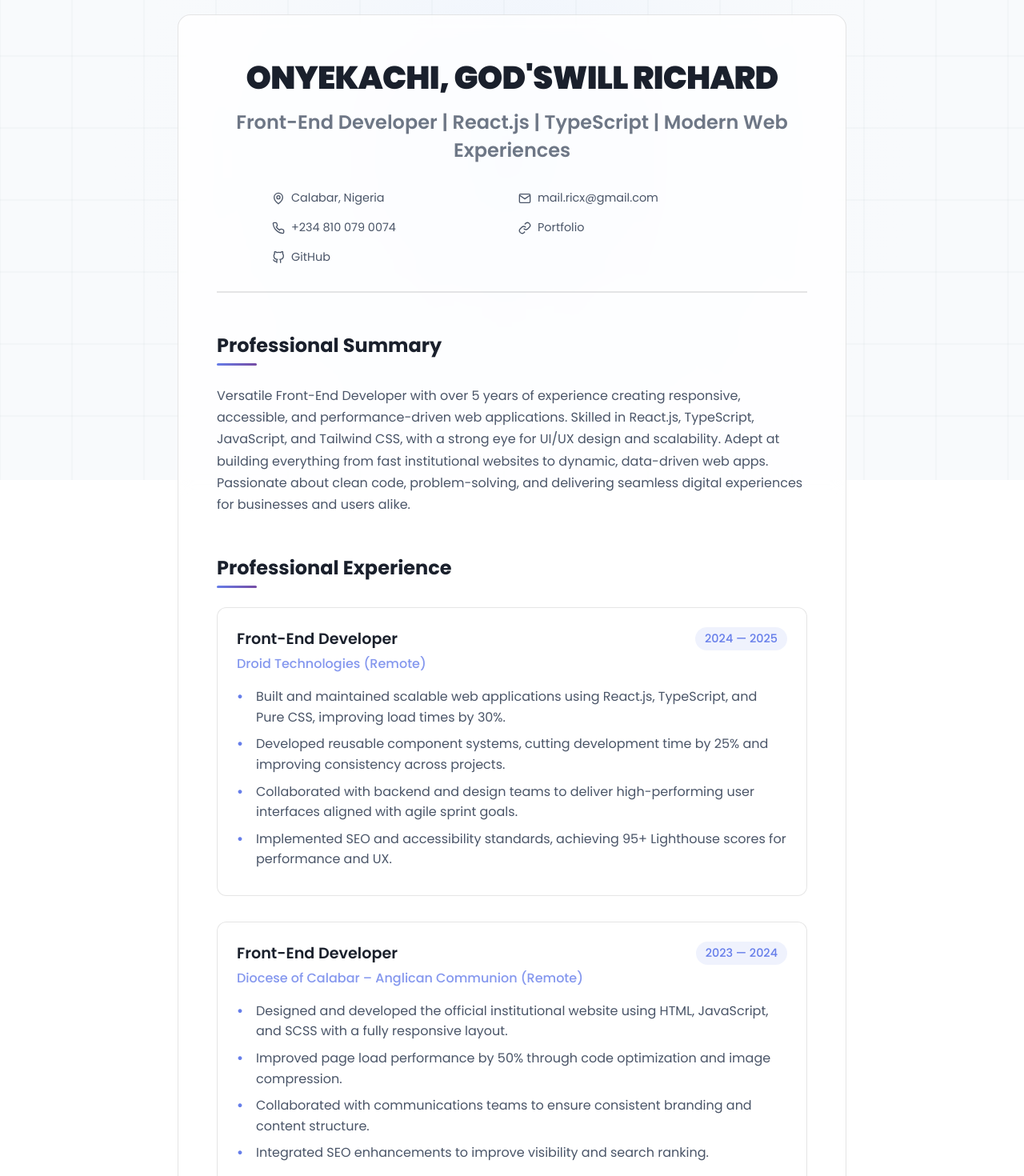
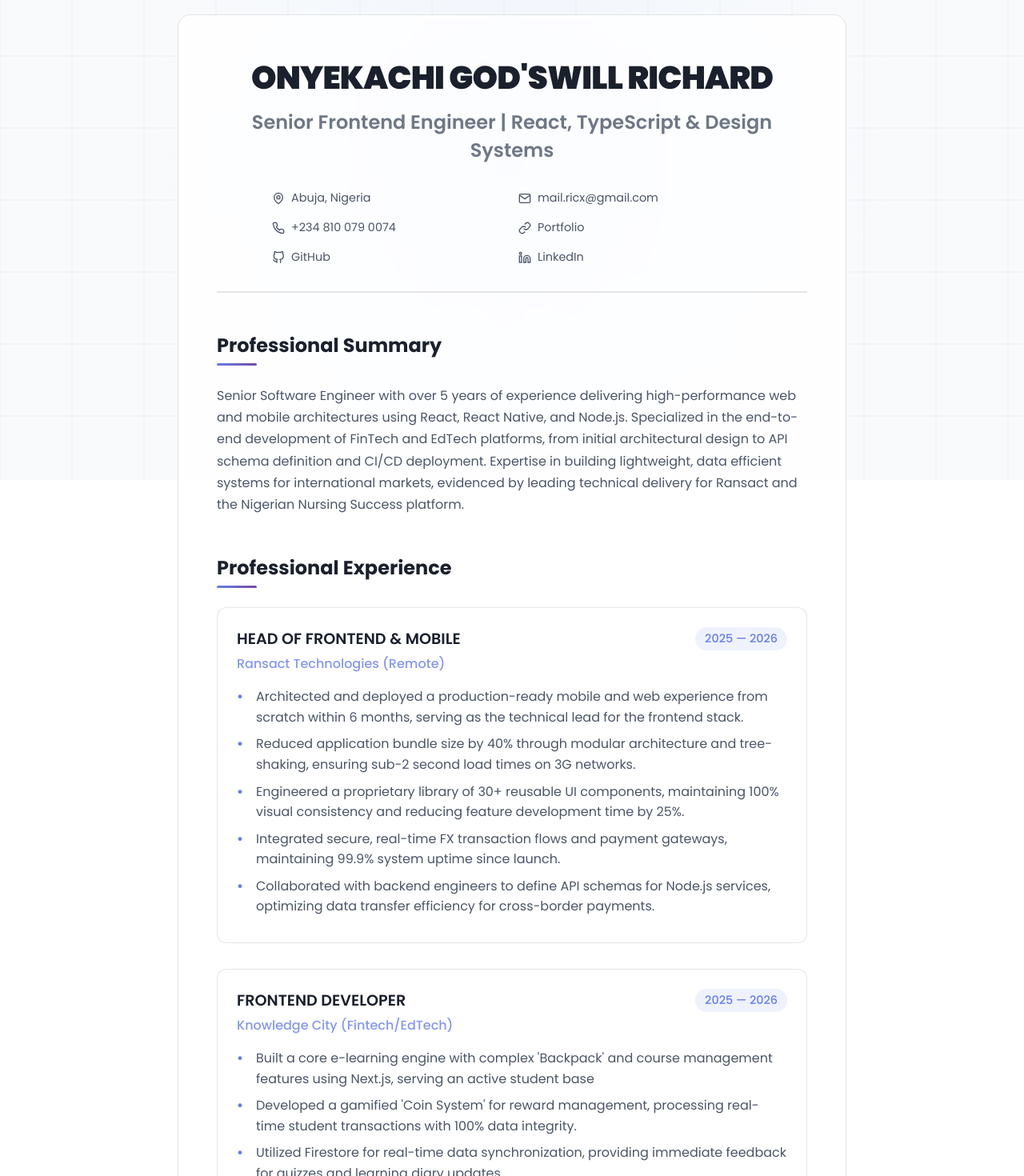
Before and after one commit to kachiDeGreat/portfolio_design, a React (Create React App) app: page /resume in a window 1280 px wide. Shown: the part 200-1670 px from the top of the page at 80% size. Built offline with nearby package versions, Linux system fonts and the light colour scheme.

Commit message:
updated cv

```diff
--- a/src/ui/pages/Resume.tsx
+++ b/src/ui/pages/Resume.tsx
@@ -4,11 +4,47 @@ import { useTheme } from "../components/theme/ThemeContext";
 import "./Resume.css";
 import { Link } from "react-router-dom";
 import SocialLinks from "../components/socialLinks/SocialLinks";
+// import SocialLinks from "../components/socialLinks/SocialLinks";
+// import { title } from "process";
 
 const Resume: React.FC = () => {
   const { theme } = useTheme();
 
   const experiences = [
+    {
+      title: "HEAD OF FRONTEND & MOBILE",
+      company: "Ransact Technologies (Remote)",
+      period: "2025 — 2026",
+      responsibilities: [
+        "Architected and deployed a production-ready mobile and web experience from scratch within 6 months, serving as the technical lead for the frontend stack.",
+        "Reduced application bundle size by 40% through modular architecture and tree-shaking, ensuring sub-2 second load times on 3G networks.",
+        "Engineered a proprietary library of 30+ reusable UI components, maintaining 100% visual consistency and reducing feature development time by 25%.",
+        "Integrated secure, real-time FX transaction flows and payment gateways, maintaining 99.9% system uptime since launch.",
+        "Collaborated with backend engineers to define API schemas for Node.js services, optimizing data transfer efficiency for cross-border payments.",
+      ],
+    },
+    {
+      title: "FRONTEND DEVELOPER",
+      company: "Knowledge City (Fintech/EdTech)",
+      period: "2025 — 2026",
+      responsibilities: [
+        "Built a core e-learning engine with complex 'Backpack' and course management features using Next.js, serving an active student base",
+        "Developed a gamified 'Coin System' for reward management, processing real-time student transactions with 100% data integrity.",
+        "Utilized Firestore for real-time data synchronization, providing immediate feedback for quizzes and learning diary updates.",
+        "Partnered with product teams to refine UI/UX, achieving a measurable reduction in friction during the user onboarding process.",
+      ],
+    },
+    {
+      title: "Lead Developer",
+      company: "Nigerian Nursing Success (Project-Based)",
+      period: "2024 — 2026",
+      responsibilities: [
+        "Designed and launched an EdTech assessment platform used by 1,000+ nursing students to prepare for professional examinations.",
+        "Engineered a rigorous automated scoring engine with randomized question banks, reducing manual grading efforts by 100%.",
+        "Developed internal administrative dashboards to manage secure exam audit logs and track individual student performance analytics.",
+        "Managed the full project lifecycle from requirement gathering to deployment on Vercel and Firebase.",
+      ],
+    },
     {
       title: "Front-End Developer",
       company: "Droid Technologies (Remote)",
@@ -64,21 +100,32 @@ const Resume: React.FC = () => {
   ];
 
   const technicalSkills = {
-    Languages: ["JavaScript (ES6+)", "TypeScript", "HTML5", "CSS3", "SCSS"],
-    "Frameworks & Libraries": [
+    Languages: [
+      "JavaScript (ES6+)",
+      "TypeScript",
+      "Node.js (NestJS/Express)",
+      "PHP",
+      "HTML5",
+      "CSS3/SCSS",
+    ],
+    "Frontend & Mobile": [
       "React.js",
+      "React Native",
       "Next.js",
+      "Vite",
       "Tailwind CSS",
       "Bootstrap",
-      "jQuery",
+      "Material UI (MUI)",
     ],
-    "Backend & APIs": [
-      "Firebase",
-      "Node.js",
-      "Express.js",
-      "REST APIs",
-      "GraphQL",
+
+    "Backend & Cloud": [
+      "Firebase (Firestore, Auth, Functions)",
+      "RESTful APIs",
+      "API Schema Design",
+      "Azure DevOps",
+      "PostgreSQL",
     ],
+
     "Tools & Platforms": [
       "Git",
       "GitHub",
@@ -87,11 +134,14 @@ const Resume: React.FC = () => {
       "Webpack",
       "Render",
     ],
-    "Testing & Optimization": [
-      "Chrome DevTools",
-      "Lighthouse",
-      "Jest",
-      "SEO Optimization",
+    "Tools & Engineering": [
+      "Git",
+      "GitHub",
+      "CI/CD Pipelines",
+      "Figma",
+      "Unit/E2E Testing (Jest)",
+      "Component-Driven Design",
+      "Performance Optimization",
     ],
     "Design & Workflow": [
       "Figma",
@@ -109,18 +159,18 @@ const Resume: React.FC = () => {
     ],
   };
 
-  const softSkills = [
-    "Problem-solving",
-    "UI/UX Design",
-    "Collaboration",
-    "Clean Code",
-    "Accessibility",
-    "Performance",
-    "Scalability",
-    "Agile Development",
-    "SEO Optimization",
-    "Cross-functional Teamwork",
-  ];
+  // const softSkills = [
+  //   "Problem-solving",
+  //   "UI/UX Design",
+  //   "Collaboration",
+  //   "Clean Code",
+  //   "Accessibility",
+  //   "Performance",
+  //   "Scalability",
+  //   "Agile Development",
+  //   "SEO Optimization",
+  //   "Cross-functional Teamwork",
+  // ];
 
   // const projects = [
   //   {
@@ -171,10 +221,9 @@ const Resume: React.FC = () => {
           <div className="resume-container">
             {/* Header */}
             <header className="resume-header">
-              <h1 className="resume-name">ONYEKACHI, GOD'SWILL RICHARD</h1>
+              <h1 className="resume-name">ONYEKACHI GOD'SWILL RICHARD</h1>
               <h2 className="resume-title">
-                Front-End Developer | React.js | TypeScript | Modern Web
-                Experiences
+                Senior Frontend Engineer | React, TypeScript & Design Systems
               </h2>
               <div className="resume-contact">
                 <div className="contact-item">
@@ -189,7 +238,7 @@ const Resume: React.FC = () => {
                     <path d="M20 10c0 6-8 12-8 12s-8-6-8-12a8 8 0 0 1 16 0Z" />
                     <circle cx="12" cy="10" r="3" />
                   </svg>
-                  Calabar, Nigeria
+                  Abuja, Nigeria
                 </div>
                 <div className="contact-item">
                   <svg
@@ -257,6 +306,27 @@ const Resume: React.FC = () => {
                     GitHub
                   </a>
                 </div>
+                <div className="contact-item">
+                  <svg
+                    width="16"
+                    height="16"
+                    viewBox="0 0 24 24"
+                    fill="none"
+                    stroke="currentColor"
+                    strokeWidth="2"
+                  >
+                    <path d="M16 8a6 6 0 0 1 6 6v7h-4v-7a2 2 0 0 0-2-2 2 2 0 0 0-2 2v7h-4v-7a6 6 0 0 1 6-6z" />
+                    <rect x="2" y="9" width="4" height="12" />
+                    <circle cx="4" cy="4" r="2" />
+                  </svg>
+                  <a
+                    href="https://www.linkedin.com/in/richard-godswill"
+                    target="_blank"
+                    rel="noopener noreferrer"
+                  >
+                    LinkedIn
+                  </a>
+                </div>
               </div>
             </header>
 
@@ -264,14 +334,15 @@ const Resume: React.FC = () => {
             <section className="resume-section">
               <h3 className="section-title">Professional Summary</h3>
               <p className="about-text">
-                Versatile Front-End Developer with over 5 years of experience
-                creating responsive, accessible, and performance-driven web
-                applications. Skilled in React.js, TypeScript, JavaScript, and
-                Tailwind CSS, with a strong eye for UI/UX design and
-                scalability. Adept at building everything from fast
-                institutional websites to dynamic, data-driven web apps.
-                Passionate about clean code, problem-solving, and delivering
-                seamless digital experiences for businesses and users alike.
+                Senior Software Engineer with over 5 years of experience
+                delivering high-performance web and mobile architectures using
+                React, React Native, and Node.js. Specialized in the end-to-end
+                development of FinTech and EdTech platforms, from initial
+                architectural design to API schema definition and CI/CD
+                deployment. Expertise in building lightweight, data efficient
+                systems for international markets, evidenced by leading
+                technical delivery for Ransact and the Nigerian Nursing Success
+                platform.
               </p>
             </section>
 
@@ -356,18 +427,6 @@ const Resume: React.FC = () => {
               </div>
             </section>
 
-            {/* Soft Skills */}
-            <section className="resume-section">
-              <h3 className="section-title">Soft Skills</h3>
-              <div className="soft-skills">
-                {softSkills.map((skill) => (
-                  <span key={skill} className="soft-skill-tag">
-                    {skill}
-                  </span>
-                ))}
-              </div>
-            </section>
-
             {/* Open Source & Community */}
             <section className="resume-section">
               <h3 className="section-title">Open Source & Community</h3>
```
Also changed, not shown: 1 other file (tests, documents, lock files or other folders).
